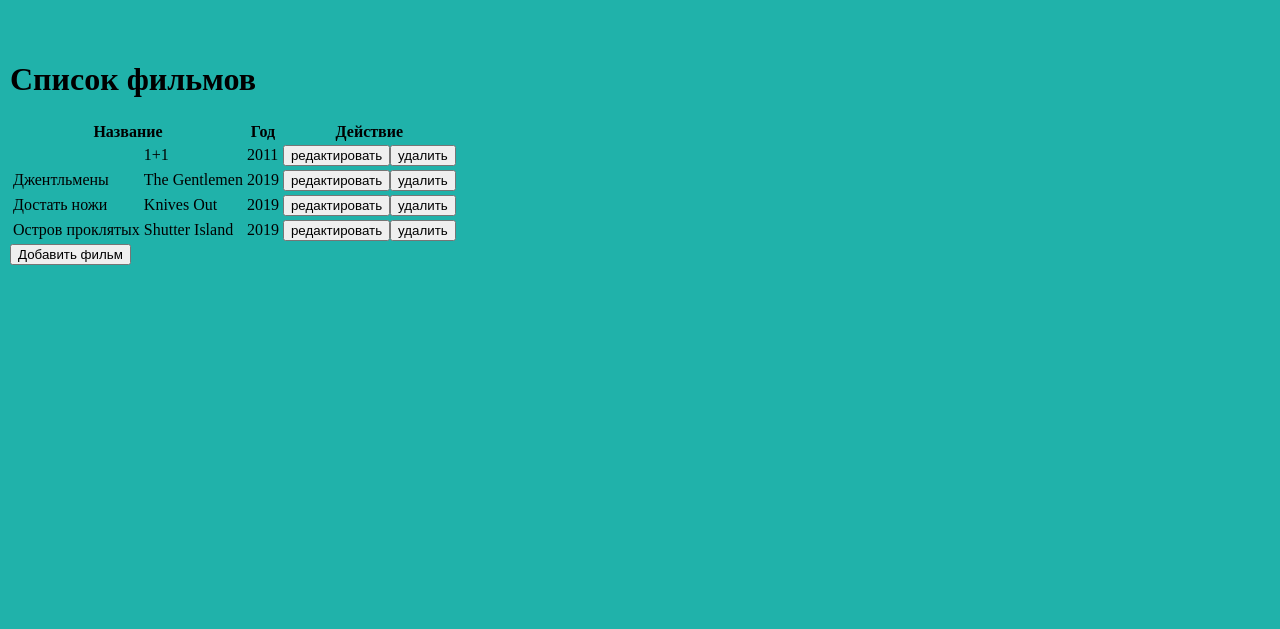
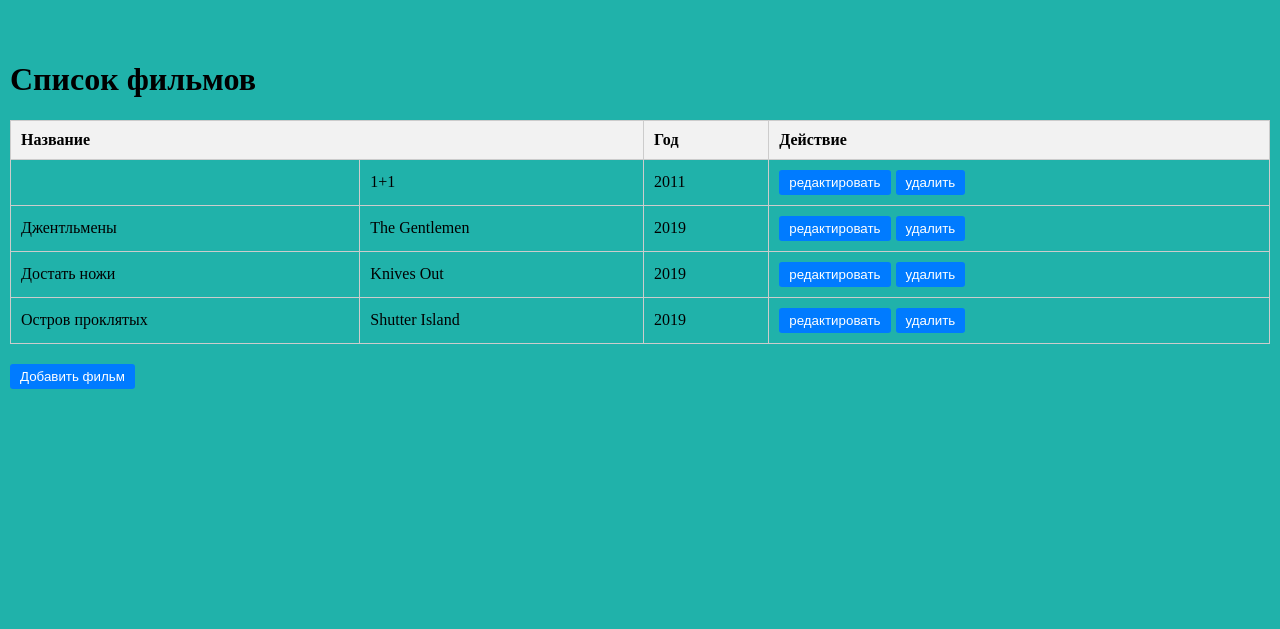
Before and after one commit to lupusin/web--programming-labs-2, a Flask app: page /lab7/ in a window 1280 px wide. Shown: the part 58-687 px from the top of the page. Run offline with Flask 3, Linux system fonts and the light colour scheme.

Commit message:
Самостоятельное задание

```diff
--- a/templates/lab7/index.html
+++ b/templates/lab7/index.html
@@ -3,23 +3,88 @@
 
 {% block script%}
 <script src="{{ url_for('static',filename='lab7/main.js') }}"></script>
+<style>
+    /* Таблица */
+    table {
+        width: 100%;
+        border-collapse: collapse;
+        margin-bottom: 20px;
+    }
 
-<style>
-.modal{
+    table th, table td {
+        padding: 10px;
+        border: 1px solid #ccc;
+        text-align: left;
+    }
+
+    table th {
+        background-color: #f2f2f2;
+        font-weight: bold;
+    }
+
+    /* Кнопки */
+    button {
+        padding: 5px 10px;
+        margin-right: 5px;
+        border: none;
+        border-radius: 3px;
+        cursor: pointer;
+        background-color: #007bff;
+        color: white;
+    }
+
+    button:hover {
+        background-color: #0056b3;
+    }
+
+    /* Модальное окно */
+    .modal {
         display: none;
+        position: fixed;
         z-index: 100;
-    box-shadow: 3px 3px 5px black;
-    background: white;
-    width: 400px;
-    left: 50%;
-    top:220px;
-    margin-left:200px;
-    position: absolute;
+        left: 0;
+        top: 0;
+        width: 100%;
+        height: 100%;
+        overflow: auto;
+        background-color: rgba(0, 0, 0, 0.4);
+    }
+
+    .modal-content {
+        background-color: white;
+        margin: 15% auto;
         padding: 20px;
+        border: 1px solid #888;
+        width: 50%;
+        box-shadow: 0 4px 8px 0 rgba(0, 0, 0, 0.2);
     }
-.error-message{
+
+    .close {
+        color: #aaa;
+        float: right;
+        font-size: 28px;
+        font-weight: bold;
+    }
+
+    .close:hover,
+    .close:focus {
+        color: black;
+        text-decoration: none;
+        cursor: pointer;
+    }
+
+    /* Ошибки */
+    .error-message {
         color: red;
+        font-size: 12px;
+        margin-top: 5px;
     }
+
+    /* Курсив для оригинального названия */
+    .italic {
+        font-style: italic;
+    }
+</style>
 </style>
 {% endblock %}
 
```
Lines whose indentation alone changed are shown as unchanged.
